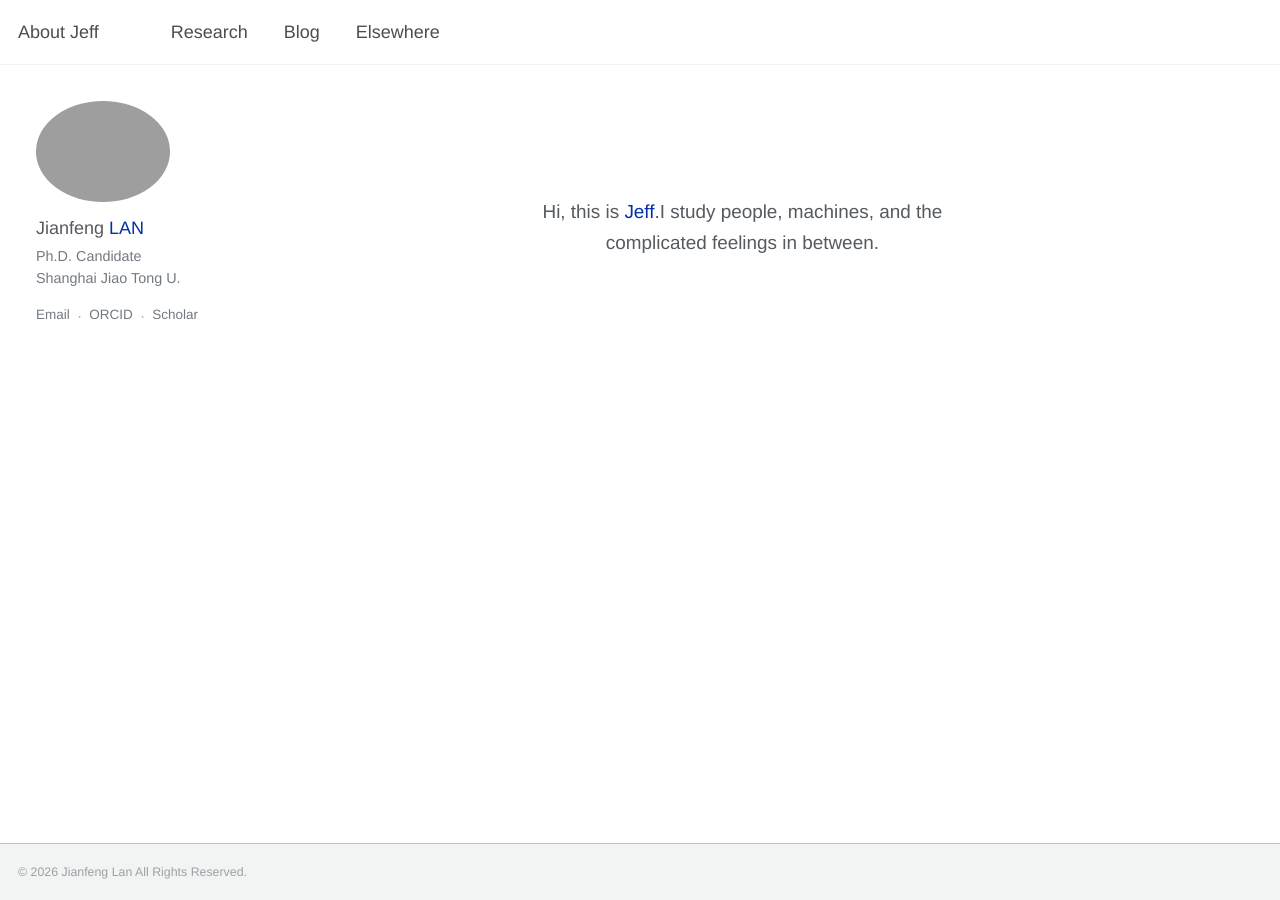
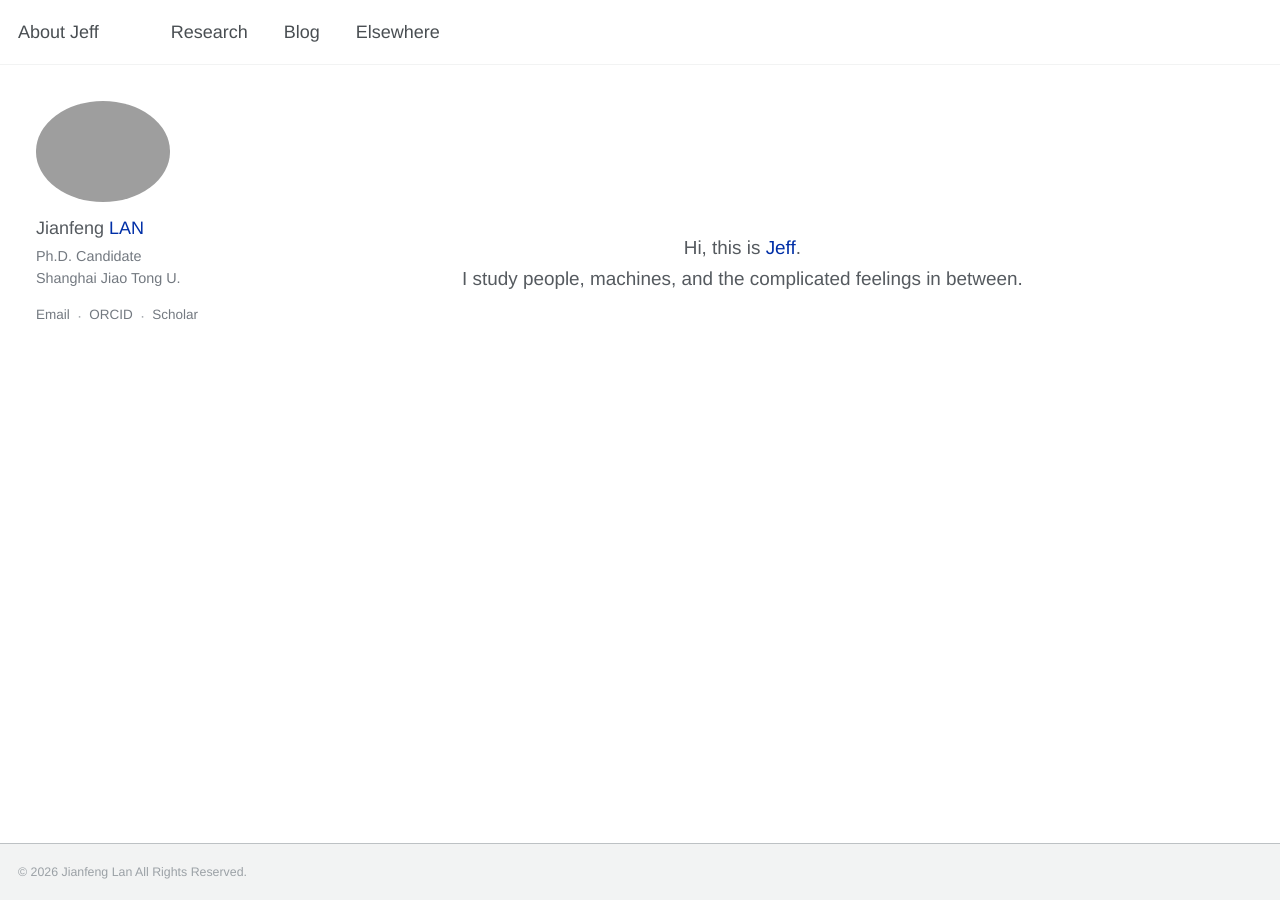
Before and after one commit to jianfenglan/jianfenglan.github.io, a Jekyll site: the page built from _pages/about.md, in a window 1280 px wide. Built offline with Jekyll 4.4.1, drawn with Linux system fonts in a browser that asks for light colours.

Commit message:
Refine V3.5 interactions and spacing

```diff
--- a/assets/css/v3.4.css
+++ b/assets/css/v3.4.css
@@ -1,22 +1,30 @@
-/* Modern Sans V3.4 — restrained interactions and compact About placement */
-/* Redeploy marker: GitHub Actions migration */
+/* Modern Sans V3.5 — restrained static research, lifted cards, refined About placement */
 
-/* About: centered horizontally, placed near the top with moderate breathing room. */
+/* About: centered horizontally, placed a little lower, with a deliberate two-line statement. */
 .page__content .about-v3 {
   display: block !important;
   min-height: 0 !important;
-  max-width: 720px !important;
+  max-width: 900px !important;
   margin: 0 auto !important;
-  padding: 4.5rem 1rem 3rem !important;
+  padding: 6.5rem 1rem 3rem !important;
 }
 
 .page__content .about-v3__statement {
-  max-width: 42ch !important;
+  max-width: none !important;
   margin: 0 auto !important;
   text-align: center !important;
 }
 
-/* Research: remove all publication/conference hover effects. */
+.page__content .about-line1,
+.page__content .about-line2 {
+  display: block;
+}
+
+.page__content .about-line2 {
+  white-space: nowrap;
+}
+
+/* Research: completely static publication cards; keep all text and article icons visible. */
 .page__content .publication-card,
 .page__content .publication-card:hover {
   margin: 0 !important;
@@ -32,15 +40,20 @@
   color: #002FA7 !important;
 }
 
-.page__content .publication-card:hover .publication-title,
-.page__content .publication-card:hover .publication-journal-row {
+.page__content .publication-card:hover .publication-title {
   color: #555a5f !important;
 }
 
+.page__content .publication-card:hover .publication-meta,
 .page__content .publication-card:hover .publication-type,
 .page__content .publication-card:hover .publication-authors,
-.page__content .publication-card:hover .publication-journal-row em,
-.page__content .publication-card:hover .publication-doi-link {
+.page__content .publication-card:hover .publication-journal-row,
+.page__content .publication-card:hover .publication-journal-row em {
+  color: #737980 !important;
+}
+
+.page__content .publication-card:hover .publication-doi-link,
+.page__content .publication-card:hover .publication-doi-link * {
   color: #737980 !important;
 }
 
@@ -50,14 +63,20 @@
   transform: none !important;
 }
 
-/* Blog: clickable cards with depth, but no hover color/scale treatment. */
-.page__content .news-card,
-.page__content .news-card:hover {
+/* Blog: keep cards clickable and add only a subtle lift. */
+.page__content .news-card {
   border: 0 !important;
   border-radius: 0 !important;
   box-shadow: 0 6px 22px rgba(15, 23, 42, 0.10) !important;
   transform: none !important;
-  transition: none !important;
+  transition: transform 0.18s ease, box-shadow 0.18s ease !important;
+}
+
+.page__content .news-card:hover {
+  border: 0 !important;
+  border-radius: 0 !important;
+  box-shadow: 0 10px 28px rgba(15, 23, 42, 0.13) !important;
+  transform: translateY(-3px) !important;
 }
 
 .page__content .news-card:hover .news-image img {
@@ -65,10 +84,25 @@
   filter: saturate(0.88) !important;
 }
 
+/* Elsewhere: retain the grayscale-to-color image behavior and add a subtle card lift. */
+.page__content .gallery-card {
+  border-radius: 0 !important;
+  transition: transform 0.20s ease, box-shadow 0.20s ease !important;
+}
+
+.page__content .gallery-card:hover {
+  transform: translateY(-3px) !important;
+  box-shadow: 0 10px 26px rgba(15, 23, 42, 0.10) !important;
+}
+
 @media (max-width: 768px) {
   .page__content .about-v3 {
     min-height: 0 !important;
-    padding: 3rem 0.5rem 2rem !important;
+    padding: 4.25rem 0.5rem 2rem !important;
+  }
+
+  .page__content .about-line2 {
+    white-space: normal;
   }
 
   .page__content .publication-card,
```
